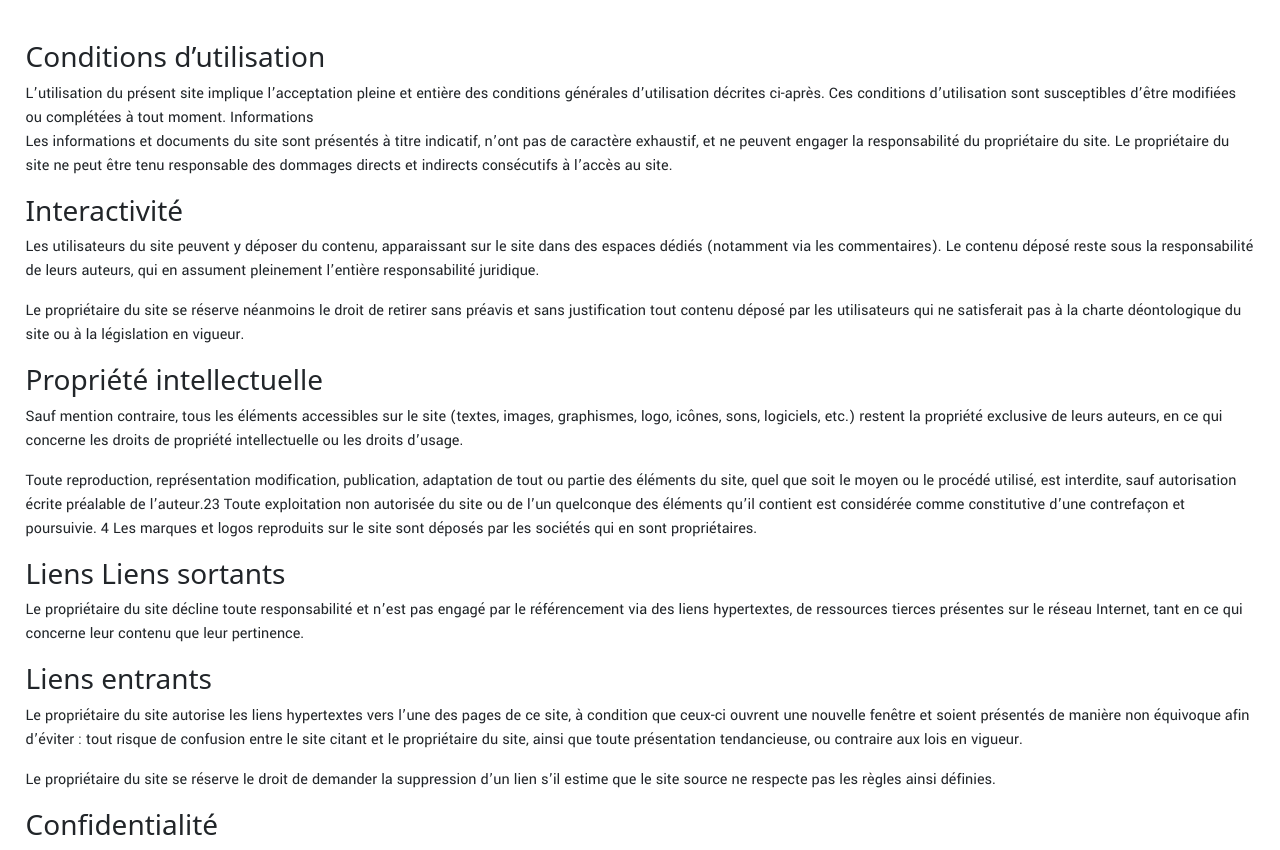
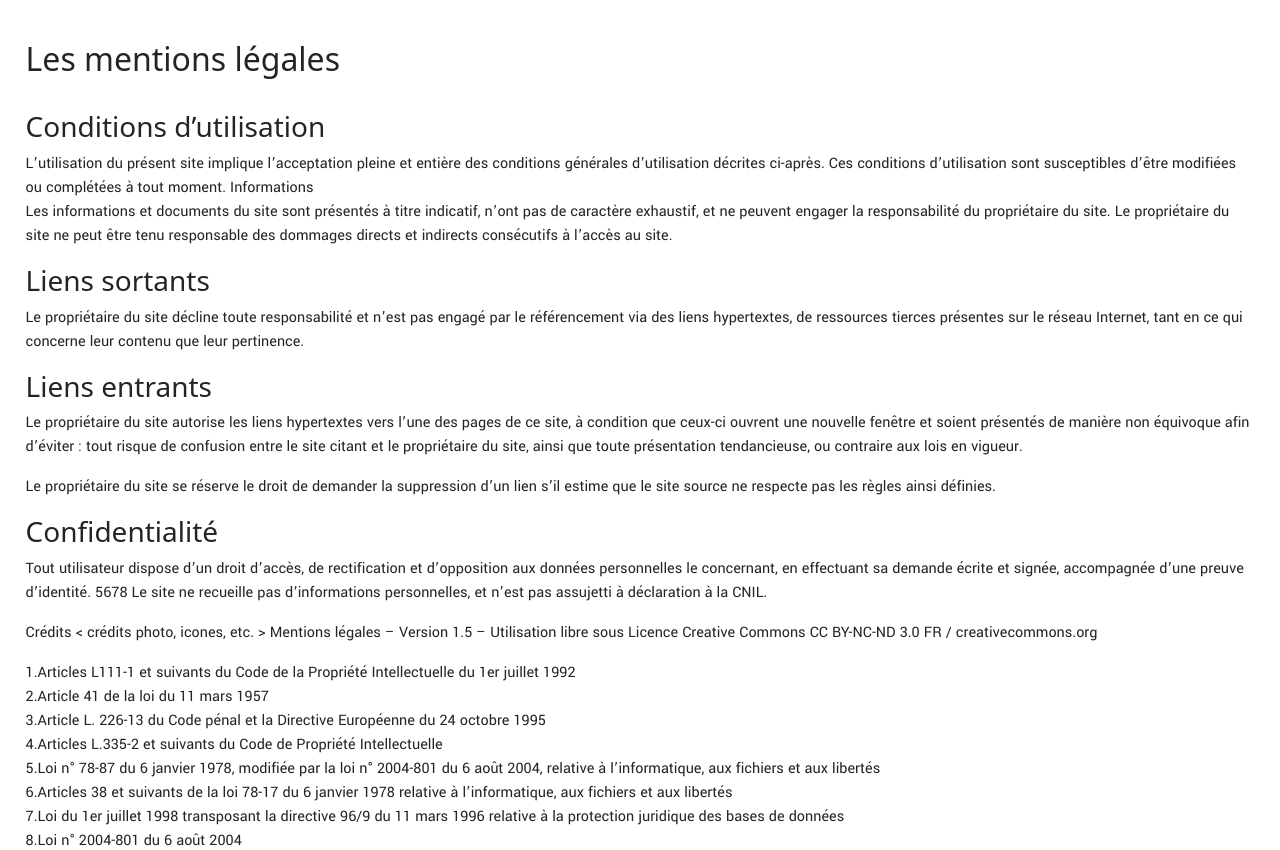
Before and after one commit to Fire-Owl/herve-gael, a PHP site: page /pages/mentions-legales.php in a window 1280 px wide. Shown: the part 194-1044 px from the top of the page. Run offline with PHP 8.4, Linux system fonts and the light colour scheme; some libraries are stand-ins or nearby versions.

Commit message:
update mentions & credits

```diff
--- a/pages/mentions-legales.php
+++ b/pages/mentions-legales.php
@@ -2,22 +2,13 @@
 include "../includes/header.php"; ?>
 
 
-
+<h2>Les mentions légales</h2><br />
 <h3>Conditions d’utilisation</h3>
 <p>L’utilisation du présent site implique l’acceptation pleine et entière des conditions générales d’utilisation décrites ci-après. Ces conditions d’utilisation sont susceptibles d’être modifiées ou complétées à tout moment.
 Informations<br />
 Les informations et documents du site sont présentés à titre indicatif, n’ont pas de caractère exhaustif, et ne peuvent engager la responsabilité du propriétaire du site. Le propriétaire du site ne peut être tenu responsable des dommages directs et indirects consécutifs à l’accès au site.<p>
 
-<h3>Interactivité</h3>
-<p>Les utilisateurs du site peuvent y déposer du contenu, apparaissant sur le site dans des espaces dédiés (notamment via les commentaires). Le contenu déposé reste sous la responsabilité de leurs auteurs, qui en assument pleinement l’entière responsabilité juridique.<p>
-<p>Le propriétaire du site se réserve néanmoins le droit de retirer sans préavis et sans justification tout contenu déposé par les utilisateurs qui ne satisferait pas à la charte déontologique du site ou à la législation en vigueur.</p>
-<h3>Propriété intellectuelle</h3>
-<p>Sauf mention contraire, tous les éléments accessibles sur le site (textes, images, graphismes, logo, icônes, sons, logiciels, etc.) restent la propriété exclusive de leurs auteurs, en ce qui concerne les droits de propriété intellectuelle ou les droits d’usage.</p>
-<p>Toute reproduction, représentation modification, publication, adaptation de tout ou partie des éléments du site, quel que soit le moyen ou le procédé utilisé, est interdite, sauf autorisation écrite préalable de l’auteur.23
-Toute exploitation non autorisée du site ou de l’un quelconque des éléments qu’il contient est considérée comme constitutive d’une contrefaçon et poursuivie. 4
-Les marques et logos reproduits sur le site sont déposés par les sociétés qui en sont propriétaires.</p>
-
-<h3>Liens Liens sortants</h3>
+<h3>Liens sortants</h3>
 <p>Le propriétaire du site décline toute responsabilité et n’est pas engagé par le référencement via des liens hypertextes, de ressources tierces présentes sur le réseau Internet, tant en ce qui concerne leur contenu que leur pertinence.</p>
 <h3>Liens entrants</h3>
 <p>Le propriétaire du site autorise les liens hypertextes vers l’une des pages de ce site, à condition que ceux-ci ouvrent une nouvelle fenêtre et soient présentés de manière non équivoque afin d’éviter : tout risque de confusion entre le site citant et le propriétaire du site, ainsi que toute présentation tendancieuse, ou contraire aux lois en vigueur.</p>
@@ -40,4 +31,6 @@ Mentions légales – Version 1.5 – Utilisation libre sous Licence Creative Co
 
 
 
+
+
 <?php include "../includes/footer.php" ?>
```
Also changed, not shown: pages/credits.php (added, +12 -0 lines).
